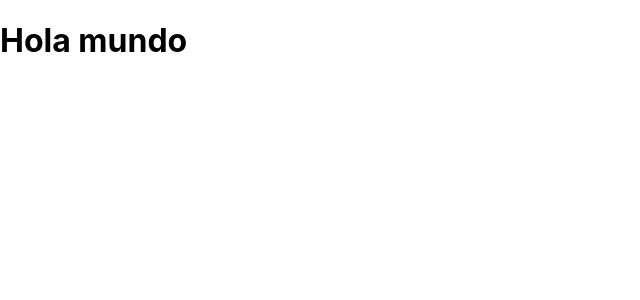
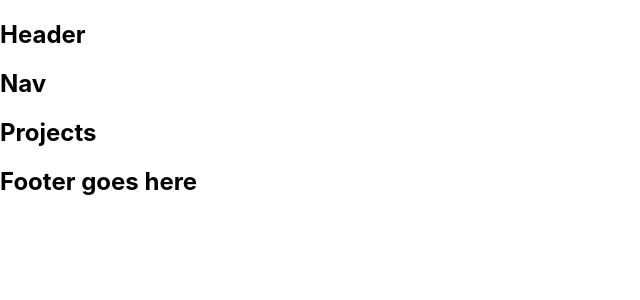
Before and after one commit to SaidHadad/Professional-Portfolio, a React (Create React App) app: page / in a window 1280 px wide. Shown: the top 300 px of the page, without its empty margins (0-640 px from the left). Built offline with nearby package versions, Linux system fonts and the light colour scheme.

Commit message:
components
created component folders and files
todo fill up the header and nav bar

```diff
--- a/src/App.js
+++ b/src/App.js
@@ -1,8 +1,17 @@
 import './App.css';
+import Header from './components/Header';
+import Nav from './components/Nav';
+import Projects from './components/Projects';
+import Footer from './components/Footer';
 
 function App() {
   return (
-      <h1>Hola mundo</h1>
+    <div>
+      <Header />
+      <Nav />
+      <Projects />
+      <Footer />
+    </div>
   )
 }
 
--- /dev/null
+++ b/src/components/Footer/index.js
@@ -0,0 +1,9 @@
+import React from "react";
+
+function Footer () {
+  return (
+    <h2>Footer goes here</h2>
+  )
+}
+
+export default Footer;
--- /dev/null
+++ b/src/components/Header/index.js
@@ -0,0 +1,9 @@
+import React from "react";
+
+function Header () {
+  return (
+    <h2>Header</h2>
+  )
+}
+
+export default Header;
--- /dev/null
+++ b/src/components/Nav/index.js
@@ -0,0 +1,9 @@
+import React from "react";
+
+function Nav () {
+  return (
+    <h2>Nav</h2>
+  )
+}
+
+export default Nav;
--- /dev/null
+++ b/src/components/Projects/index.js
@@ -0,0 +1,9 @@
+import React from "react";
+
+function Projects () {
+  return (
+    <h2>Projects</h2>
+  )
+}
+
+export default Projects;
```
